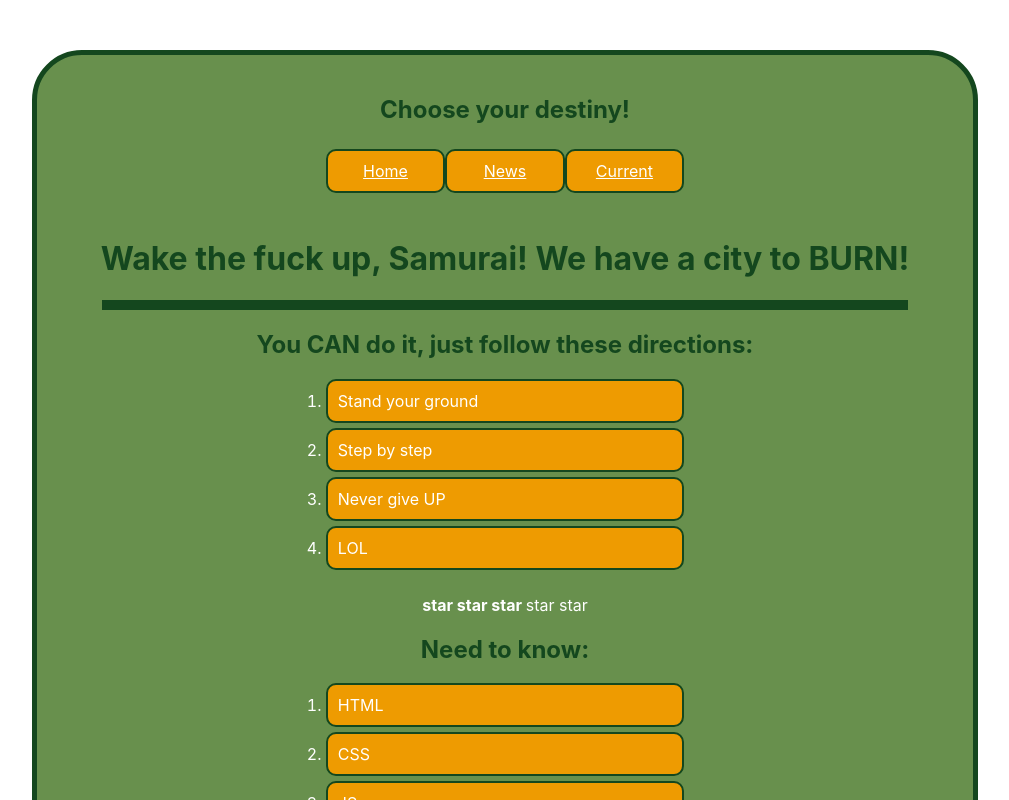
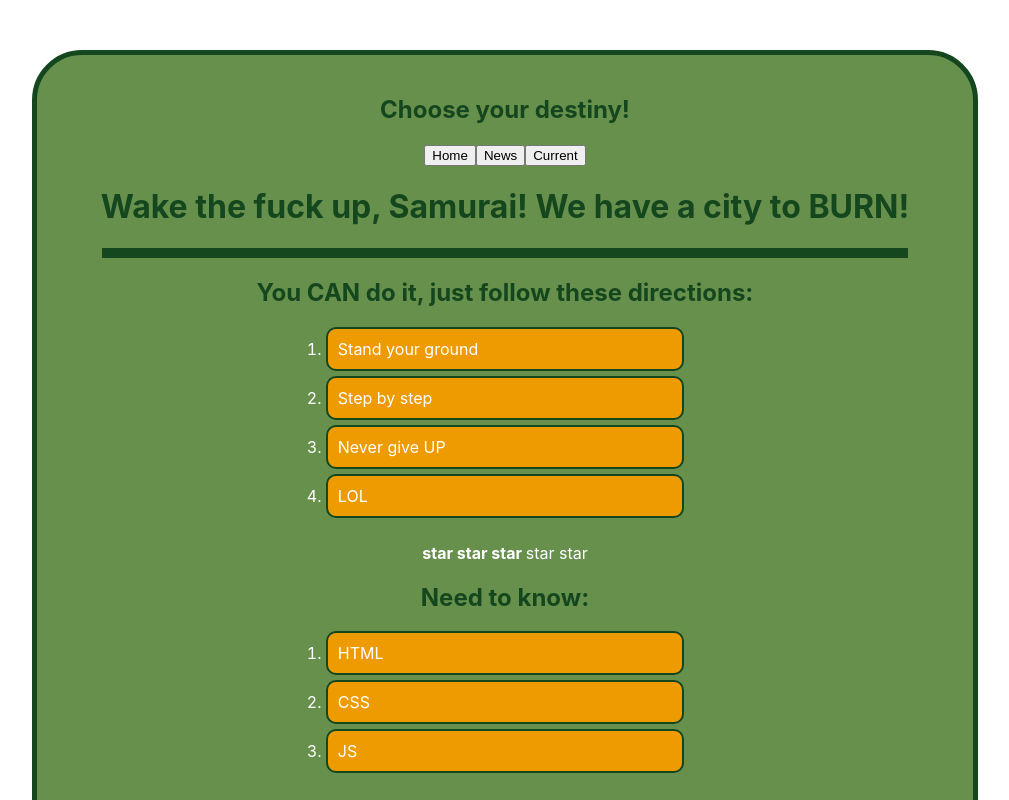
Before and after one commit to Pikadorius/samurai-way-main, a React (Create React App) app: page / in a window 1280 px wide. Shown: the top 800 px of the page, without its empty margins (135-1144 px from the left). Built offline with nearby package versions, Linux system fonts and the light colour scheme.

Commit message:
change ul/li/a to buttons

```diff
--- a/src/Components/Header.tsx
+++ b/src/Components/Header.tsx
@@ -9,11 +9,9 @@ const Header = (props: HeaderPropsType) => {
     return (
         <div>
             <h2>{props.title}</h2>
-            <ul className="page-header">
-                <li><a href="src/Components/Header#">Home</a></li>
-                <li><a href="src/Components/Header#">News</a></li>
-                <li><a href="src/Components/Header#">Current</a></li>
-            </ul>
+                <button>Home</button>
+                <button>News</button>
+                <button>Current</button>
         </div>
     );
 }
```
